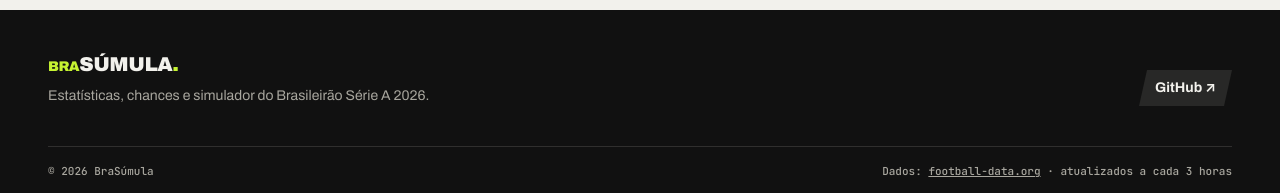
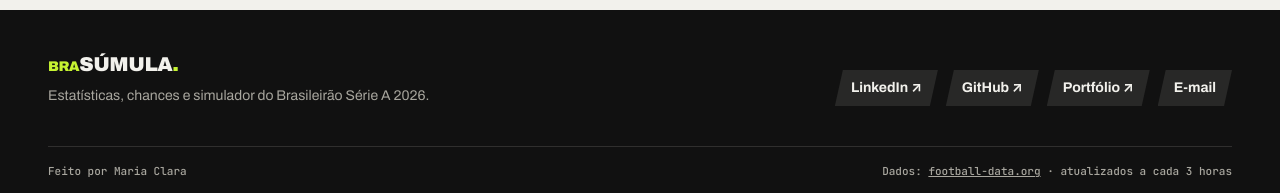
Before and after one commit to mariaclara7/sumula, a React (Vite) app: page / in a window 1280 px wide. Shown: the part 654-847 px from the top of the page. Built offline with nearby package versions, Linux system fonts and the light colour scheme; no server answers.

Commit message:
Rodapé com nome e links da Maria Clara
LinkedIn, GitHub, portfólio e e-mail.

Co-Authored-By: Claude Opus 5.5 <noreply@anthropic.com>
Claude-Session: https://claude.ai/code/session_01Tv387WQJnDYPAUMdFiZUnn

```diff
--- a/src/componentes/Rodape.tsx
+++ b/src/componentes/Rodape.tsx
@@ -22,11 +22,12 @@ export function Rodape() {
               <a
                 key={link.rotulo}
                 href={link.url}
-                target="_blank"
+                target={link.url.startsWith('mailto:') ? undefined : '_blank'}
                 rel="noreferrer"
                 className="inclinado bg-creme/10 px-4 py-2 text-sm font-bold text-creme transition-colors hover:bg-lima hover:text-grafite"
               >
-                {link.rotulo} ↗
+                {link.rotulo}
+                {!link.url.startsWith('mailto:') && ' ↗'}
               </a>
             ))}
           </nav>
--- a/src/config.ts
+++ b/src/config.ts
@@ -5,10 +5,12 @@ export const NOME_COMPETICAO = 'Brasileirão Série A'
 
 /** Quem faz o site, no rodapé. Links sem endereço não aparecem. */
 export const AUTORIA: { nome: string; links: { rotulo: string; url: string }[] } = {
-  nome: '',
+  nome: 'Maria Clara',
   links: [
+    { rotulo: 'LinkedIn', url: 'https://www.linkedin.com/in/mariaclara733/' },
     { rotulo: 'GitHub', url: 'https://github.com/mariaclara7' },
-    { rotulo: 'LinkedIn', url: '' },
+    { rotulo: 'Portfólio', url: 'https://mariaclaradev.pages.dev/' },
+    { rotulo: 'E-mail', url: 'mailto:mcadelmonico@gmail.com' },
   ],
 }
 
```
